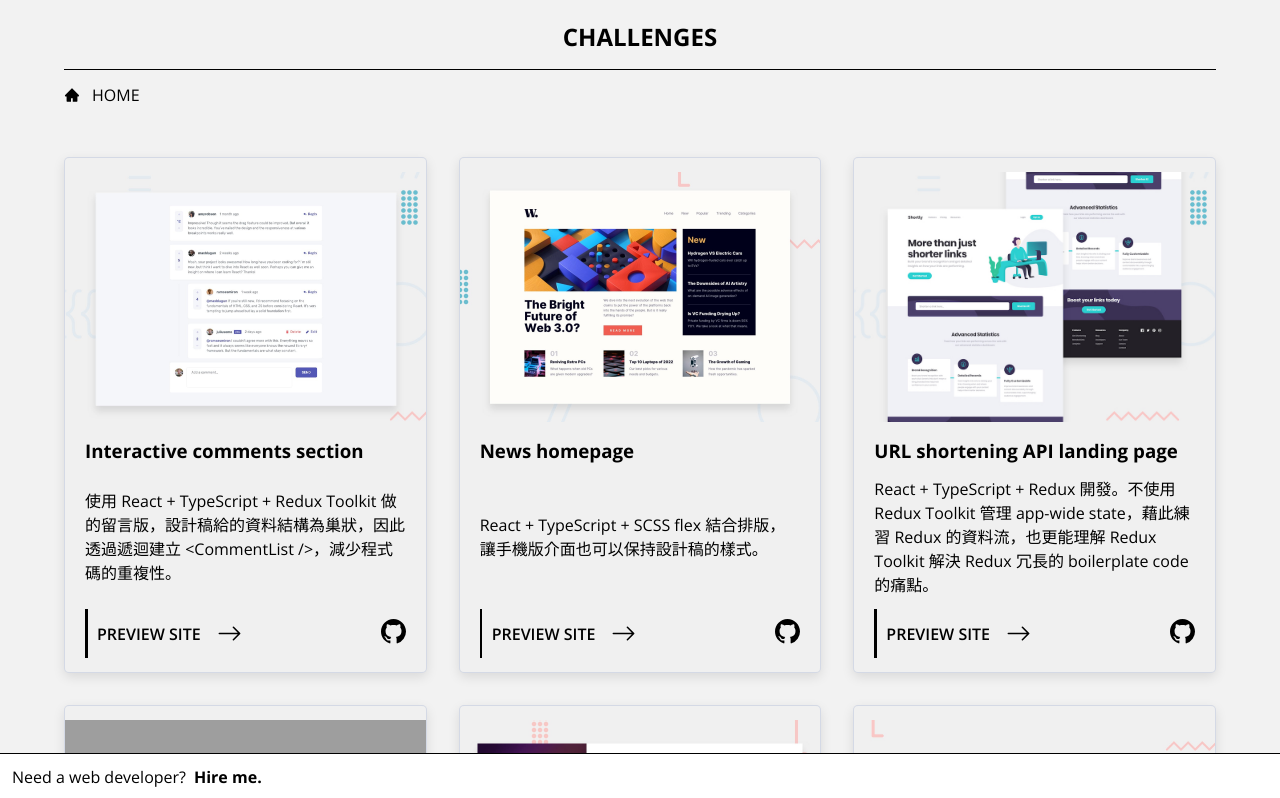
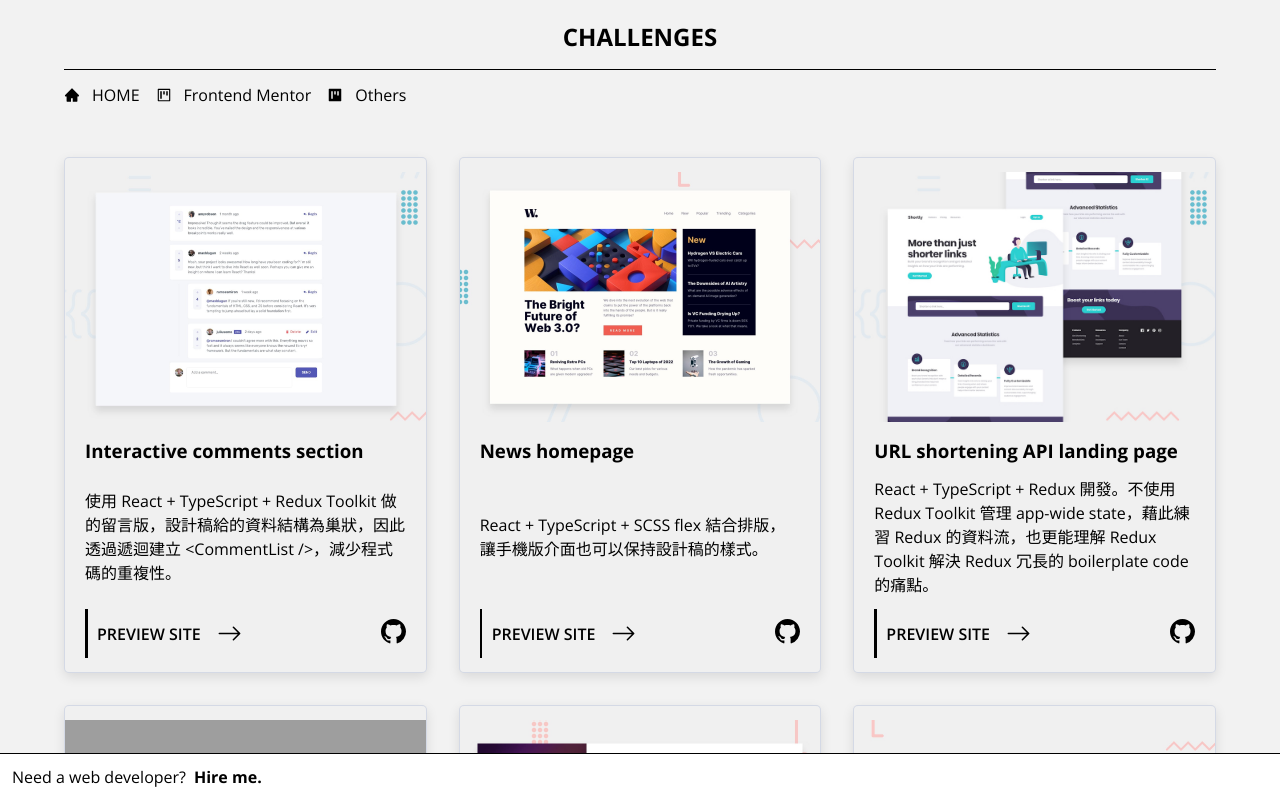
Before and after one commit to LunZaiZai0223/compilation-of-frontend-metor-challenges, a React (Create React App) app: page /projects in a window 1280 px wide. Shown: the top 798 px of the page. Built offline with nearby package versions, Linux system fonts and the light colour scheme; grey boxes are pictures that could not be loaded.

Commit message:
feat: add navbar

```diff
--- a/src/components/ProjectNavbar/index.module.scss
+++ b/src/components/ProjectNavbar/index.module.scss
@@ -13,6 +13,18 @@
 .sub-navbar {
   margin-bottom: 35px;
   margin-top: 14px;
+  display: flex;
+  gap: 16px;
+  list-style-type: none;
+
+  @include md {
+    gap: unset;
+    justify-content: space-between;
+  }
+
+  li {
+    position: relative;
+  }
 
   .action {
     display: flex;
@@ -21,6 +33,25 @@
     text-decoration: none;
     font-family: inherit;
     color: colors.$black;
+
+    &::after {
+      position: absolute;
+      left: 0;
+      right: 0;
+      background: colors.$black;
+      height: 1px;
+      bottom: -25%;
+    }
+
+    &:hover {
+      &::after {
+        content: '';
+      }
+    }
+
+    @include md {
+      gap: 8px;
+    }
   }
 
   svg {
--- a/src/components/ProjectNavbar/index.tsx
+++ b/src/components/ProjectNavbar/index.tsx
@@ -1,26 +1,73 @@
-import { Link } from 'react-router-dom';
+import { Link, useSearchParams } from 'react-router-dom';
 
 // components
 import FadeAndMove from '../../UI/FadeAndMove';
 
 // plugins
-import { AiFillHome } from 'react-icons/ai';
+import { AiFillHome, AiFillProject, AiOutlineProject } from 'react-icons/ai';
 
 // style
 import s from './index.module.scss';
 
+interface SubNavbarItem {
+  subTitle: string;
+  searchParams: string;
+  icon: React.ReactElement;
+}
+
+const subNavbarList: SubNavbarItem[] = [
+  {
+    subTitle: 'Frontend Mentor',
+    searchParams: '?category=frontend-mentor',
+    icon: <AiOutlineProject />,
+  },
+  {
+    subTitle: 'Others',
+    searchParams: '?category=others',
+    icon: <AiFillProject />,
+  },
+];
+
+const getNavTitle = (query: string | null) => {
+  switch (query) {
+    case 'frontend-mentor':
+      return 'CHALLENGES';
+
+    case 'others':
+      return 'PROJECTS';
+
+    default:
+      return 'CHALLENGES';
+  }
+};
+
 const ProjectNavbar = () => {
+  const [search] = useSearchParams();
+  const navTitle = getNavTitle(search.get('category'));
+
   return (
     <FadeAndMove direction={'horizontal'} timeout={2000} moveDistanceType={'sm'}>
       <div>
         <nav className={s.navbar}>
-          <h2>CHALLENGES</h2>
+          <h2>{navTitle}</h2>
         </nav>
-        <div className={s['sub-navbar']}>
-          <Link to='../' className={s.action}>
-            <AiFillHome /> HOME
-          </Link>
-        </div>
+        <ul className={s['sub-navbar']}>
+          <li>
+            <Link to='../' className={s.action}>
+              <AiFillHome /> HOME
+            </Link>
+          </li>
+          {subNavbarList.map((subNavbar, index) => {
+            const { subTitle, icon, searchParams } = subNavbar;
+            return (
+              <li key={index}>
+                <Link relative='path' to={{ search: searchParams }} className={s.action}>
+                  {icon} {subTitle}
+                </Link>
+              </li>
+            );
+          })}
+        </ul>
       </div>
     </FadeAndMove>
   );
```
